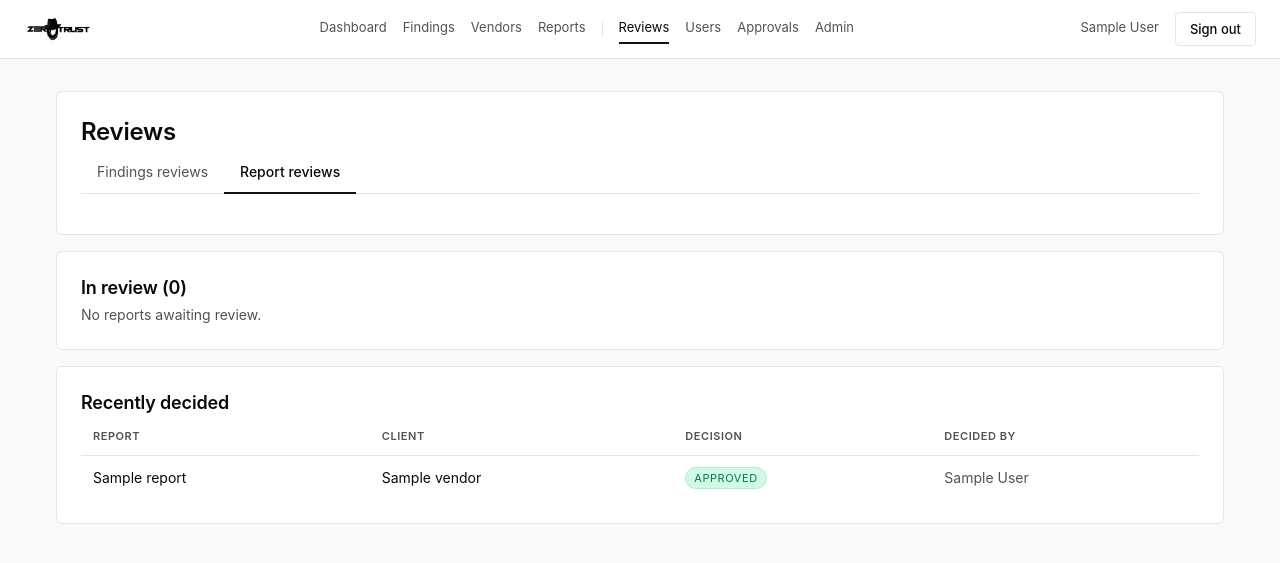
After one commit to ztoffsec/ztops, a Django app: page /super/reviews/reports/ in a window 1280 px wide. The commit adds this page. Shown: the top 563 px of the page. Run offline with Django 5.2, Linux system fonts and the light colour scheme; a user stored in the database is signed in; tables that the repository leaves empty hold one stand-in row (values such as "Sample post"); parts of the project's set-up code (start-up, migrations or seed data) failed here and were passed over; some libraries are stand-ins or nearby versions.

Commit message:
feat(reports): review workflow + visibility + export gate (Phase 4d)
Mirrors the finding review on reports.

- Status is the review lifecycle: Draft → In Review → Approved | Rejected.
  Involved editors submit/resubmit; review authorities (not the creator,
  superadmin override) approve/reject; superadmin can re-open an approved
  report. Audited (reuses the generic REVIEW_* actions, target_kind=report).
- Private review-notes thread on the report (involved + reviewers).
- Reviews area now has sub-tabs: Findings reviews (/super/reviews/) and
  Report reviews (/super/reviews/reports/), with a report review queue.

Visibility & gating (the security core):
- Approved reports are visible to anyone and exportable; non-approved are
  visible only to involved parties (creator/manager/researchers) and
  reviewers. report_detail + reports_list enforce can_user_view.
- Export gated by can_user_export (approved + can_view); no button yet
  (Phase 6 will respect it).
- Edit stays involved + superadmin. Reviewer can't approve own report.

Tests: submit/approve flow, non-reviewer + own-report approval blocked,
non-approved hidden from outsiders, approved public, review-note isolation.
344 tests; bandit/semgrep/gitleaks clean.

```diff
--- a/apps/reports/urls.py
+++ b/apps/reports/urls.py
@@ -15,6 +15,12 @@ urlpatterns = [
     path("<uuid:report_id>/edit/", views.report_edit, name="edit"),
     path("<uuid:report_id>/content/", views.report_content_edit, name="content_edit"),
     path("<uuid:report_id>/autosave/", views.report_autosave, name="autosave"),
+    # Review workflow
+    path("<uuid:report_id>/review/submit/", views.report_submit_review, name="submit_review"),
+    path("<uuid:report_id>/review/approve/", views.report_approve, name="approve"),
+    path("<uuid:report_id>/review/reject/", views.report_reject, name="reject"),
+    path("<uuid:report_id>/review/reopen/", views.report_reopen, name="reopen"),
+    path("<uuid:report_id>/review/note/", views.report_review_note_add, name="review_note_add"),
     path("<uuid:report_id>/annexes/new/", views.report_annex_new, name="annex_new"),
     path(
         "<uuid:report_id>/annexes/<uuid:annex_id>/edit/", views.report_annex_edit, name="annex_edit"
--- a/apps/reports/views.py
+++ b/apps/reports/views.py
@@ -13,6 +13,8 @@ from django.utils import timezone
 from django.views.decorators.csrf import csrf_protect
 from django.views.decorators.http import require_POST
 
+from apps.audit.models import AuditAction
+from apps.audit.services import audit
 from apps.findings.markdown import render_markdown
 from apps.findings.models import Finding, ReviewState
 from apps.findings.views import _sync_affected_hosts
@@ -24,7 +26,7 @@ from .forms import (
     ReportFindingForm,
     ReportForm,
 )
-from .models import Annex, Report
+from .models import Annex, Report, ReportReviewNote, ReportStatus
 
 if TYPE_CHECKING:
     from django.http import HttpRequest, HttpResponse
@@ -32,12 +34,20 @@ if TYPE_CHECKING:
 
 @login_required(login_url="/super/login/")
 def reports_list(request: HttpRequest) -> HttpResponse:
-    reports = list(
-        Report.objects.select_related("client", "engagement_manager")
-        .prefetch_related("scope_categories")
-        .all(),
+    qs = Report.objects.select_related("client", "engagement_manager").prefetch_related(
+        "scope_categories",
     )
-    return render(request, "tenant/reports/list.html", {"reports": reports})
+    # Non-reviewers see approved reports + the ones they are involved in.
+    if not request.user.is_review_authority:
+        from django.db.models import Q  # noqa: PLC0415
+
+        qs = qs.filter(
+            Q(status=ReportStatus.APPROVED.value)
+            | Q(created_by=request.user)
+            | Q(engagement_manager=request.user)
+            | Q(researchers=request.user),
+        ).distinct()
+    return render(request, "tenant/reports/list.html", {"reports": list(qs)})
 
 
 @login_required(login_url="/super/login/")
@@ -73,6 +83,9 @@ def report_detail(request: HttpRequest, report_id: str) -> HttpResponse:
         ).prefetch_related("researchers", "scope_categories", "contacts", "findings"),
         pk=report_id,
     )
+    # Visibility gate: non-approved reports are involved-parties + reviewers only.
+    if not report.can_user_view(request.user):
+        raise Http404
     report_findings = list(
         report.findings.select_related("vendor").order_by("-created_at"),
     )
@@ -104,6 +117,16 @@ def report_detail(request: HttpRequest, report_id: str) -> HttpResponse:
             "executive_summary_html": render_markdown(report.executive_summary),
             "conclusion_html": render_markdown(report.conclusion),
             "annexes": annexes,
+            "can_review": report.can_user_review(request.user),
+            "can_view_review_notes": report.can_user_view_review_notes(request.user),
+            "review_notes_rendered": (
+                [
+                    {"note": n, "body_html": render_markdown(n.body)}
+                    for n in report.review_notes.select_related("author").order_by("created_at")
+                ]
+                if report.can_user_view_review_notes(request.user)
+                else []
+            ),
         },
     )
 
@@ -421,3 +444,146 @@ def report_autosave(request: HttpRequest, report_id: str) -> JsonResponse:
 
     target.update(**{field: value})
     return JsonResponse({"ok": True, "saved_at": timezone.now().strftime("%H:%M:%S")})
+
+
+# ---- Report review workflow (mirrors findings) --------------------------
+
+
+def _set_report_state(
+    request: HttpRequest,
+    report: Report,
+    new_state: str,
+    action: AuditAction,
+) -> None:
+    report.status = new_state
+    report.reviewed_by = request.user
+    report.reviewed_at = timezone.now()
+    report.save(update_fields=["status", "reviewed_by", "reviewed_at"])
+    audit(
+        action=action,
+        actor=request.user,
+        request=request,
+        target_kind="report",
+        target_id=str(report.id),
+        target_label=report.name,
+        metadata={"new_state": new_state},
+    )
+
+
+@login_required(login_url="/super/login/")
+@csrf_protect
+@require_POST
+def report_submit_review(request: HttpRequest, report_id: str) -> HttpResponse:
+    """Submit a draft (or re-submit a rejected report) for review. Involved
+    editors only."""
+    report = get_object_or_404(Report, pk=report_id)
+    if not report.can_user_edit(request.user):
+        raise Http404
+    if report.status not in {ReportStatus.DRAFT.value, ReportStatus.REJECTED.value}:
+        messages.error(request, "Only a draft or rejected report can be submitted for review.")
+        return redirect("reports:detail", report_id=report.id)
+    was_rejected = report.status == ReportStatus.REJECTED.value
+    _set_report_state(
+        request,
+        report,
+        ReportStatus.IN_REVIEW.value,
+        AuditAction.REVIEW_RESUBMITTED if was_rejected else AuditAction.REVIEW_STARTED,
+    )
+    messages.success(request, "Report submitted for review.")
+    return redirect("reports:detail", report_id=report.id)
+
+
+@login_required(login_url="/super/login/")
+@csrf_protect
+@require_POST
+def report_approve(request: HttpRequest, report_id: str) -> HttpResponse:
+    report = get_object_or_404(Report, pk=report_id)
+    if not report.can_user_review(request.user):
+        raise Http404
+    if report.status != ReportStatus.IN_REVIEW.value:
+        messages.error(request, "Only a report in review can be approved.")
+        return redirect("reports:detail", report_id=report.id)
+    _set_report_state(request, report, ReportStatus.APPROVED.value, AuditAction.REVIEW_APPROVED)
+    messages.success(request, "Report approved — now visible to everyone and exportable.")
+    return redirect("reports:detail", report_id=report.id)
+
+
+@login_required(login_url="/super/login/")
+@csrf_protect
+@require_POST
+def report_reject(request: HttpRequest, report_id: str) -> HttpResponse:
+    report = get_object_or_404(Report, pk=report_id)
+    if not report.can_user_review(request.user):
+        raise Http404
+    if report.status != ReportStatus.IN_REVIEW.value:
+        messages.error(request, "Only a report in review can be rejected.")
+        return redirect("reports:detail", report_id=report.id)
+    _set_report_state(request, report, ReportStatus.REJECTED.value, AuditAction.REVIEW_REJECTED)
+    messages.success(request, "Report rejected.")
+    return redirect("reports:detail", report_id=report.id)
+
+
+@login_required(login_url="/super/login/")
+@csrf_protect
+@require_POST
+def report_reopen(request: HttpRequest, report_id: str) -> HttpResponse:
+    """Re-open an approved report for review. Superadmin only."""
+    report = get_object_or_404(Report, pk=report_id)
+    if not request.user.is_superadmin:
+        raise Http404
+    if report.status != ReportStatus.APPROVED.value:
+        messages.error(request, "Only an approved report can be re-opened.")
+        return redirect("reports:detail", report_id=report.id)
+    _set_report_state(request, report, ReportStatus.IN_REVIEW.value, AuditAction.REVIEW_STARTED)
+    messages.success(request, "Report re-opened for review.")
+    return redirect("reports:detail", report_id=report.id)
+
+
+@login_required(login_url="/super/login/")
+@csrf_protect
+@require_POST
+def report_review_note_add(request: HttpRequest, report_id: str) -> HttpResponse:
+    report = get_object_or_404(Report, pk=report_id)
+    if not report.can_user_view_review_notes(request.user):
+        raise Http404
+    body = (request.POST.get("body") or "").strip()
+    if not body:
+        messages.error(request, "Note body is empty.")
+        return redirect("reports:detail", report_id=report.id)
+    ReportReviewNote.objects.create(
+        report=report,
+        author=request.user,
+        author_email=request.user.email,
+        author_is_reviewer=report.can_user_review(request.user),
+        body=body[:200_000],
+    )
+    messages.success(request, "Review note added.")
+    return redirect("reports:detail", report_id=report.id)
+
+
+@login_required(login_url="/super/login/")
+def report_reviews_queue(request: HttpRequest) -> HttpResponse:
+    """Report-review queue (the 'Report reviews' sub-tab). Review authority
+    sees all; others see the reports they are involved in that are in review."""
+    open_qs = Report.objects.filter(status=ReportStatus.IN_REVIEW.value).select_related(
+        "client",
+        "created_by",
+    )
+    closed_qs = Report.objects.filter(
+        status__in=[ReportStatus.APPROVED.value, ReportStatus.REJECTED.value],
+    ).select_related("client", "reviewed_by")[:25]
+    if not request.user.is_review_authority:
+        from django.db.models import Q  # noqa: PLC0415
+
+        involved = (
+            Q(created_by=request.user)
+            | Q(engagement_manager=request.user)
+            | Q(researchers=request.user)
+        )
+        open_qs = open_qs.filter(involved).distinct()
+        closed_qs = closed_qs.filter(involved).distinct()
+    return render(
+        request,
+        "tenant/reports/review_queue.html",
+        {"open_reports": list(open_qs), "closed_reports": list(closed_qs)},
+    )
--- a/config/urls.py
+++ b/config/urls.py
@@ -42,6 +42,9 @@ urlpatterns = [
     path("reports/", include("apps.reports.urls")),
     path("super/", include("apps.accounts.urls")),
     path("super/approvals/", include("apps.approvals.urls")),
+    # Report reviews sub-tab must precede the findings reviews include
+    # (which matches the bare "super/reviews/" path).
+    path("super/reviews/reports/", include("apps.reports.review_urls")),
     path("super/reviews/", include("apps.findings.reviews_urls")),
     path("super/admin/", superadmin_site.urls),
 ]
--- a/templates/base.html
+++ b/templates/base.html
@@ -383,11 +383,15 @@
   .pill.review-approved      { color: #047857; border-color: #a7f3d0; background: #d1fae5; }
   .pill.review-pending       { color: #b45309; border-color: #fde68a; background: #fef3c7; }
   .pill.review-under_review  { color: #1d4ed8; border-color: #bfdbfe; background: #dbeafe; }
+  .pill.review-in_review     { color: #1d4ed8; border-color: #bfdbfe; background: #dbeafe; }
+  .pill.review-draft         { color: #475569; border-color: #cbd5e1; background: #f1f5f9; }
   .pill.review-rejected      { color: #be123c; border-color: #fecdd3; background: #ffe4e6; }
   @media (prefers-color-scheme: dark) {
     .pill.review-approved      { color: #a7f3d0; background: #022c22; border-color: #064e3b; }
     .pill.review-pending       { color: #fde68a; background: #422006; border-color: #78350f; }
     .pill.review-under_review  { color: #bfdbfe; background: #172554; border-color: #1e3a8a; }
+    .pill.review-in_review     { color: #bfdbfe; background: #172554; border-color: #1e3a8a; }
+    .pill.review-draft         { color: #cbd5e1; background: #1e293b; border-color: #334155; }
     .pill.review-rejected      { color: #fecdd3; background: #4c0519; border-color: #881337; }
   }
 
@@ -573,6 +577,11 @@
   /* utility */
   .subtle { color: var(--text-muted); }
   .mono { font-family: ui-monospace, "SF Mono", Consolas, "Liberation Mono", Menlo, monospace; font-size: 0.8125rem; }
+  /* Sub-tab nav (e.g. Reviews: Findings reviews / Report reviews). */
+  .scope-tabs { display: flex; gap: 0; border-bottom: 1px solid var(--border); margin: 0 0 1rem; flex-wrap: wrap; }
+  .scope-tabs a { padding: 0.625rem 1rem; font-size: 0.875rem; color: var(--text-muted); border-bottom: 2px solid transparent; margin-bottom: -1px; }
+  .scope-tabs a:hover { color: var(--text); text-decoration: none; }
+  .scope-tabs a.active { color: var(--text); border-bottom-color: var(--accent); font-weight: 500; }
   .host-list { list-style: none; padding: 0; margin: 0 0 1rem; }
   .host-list li { padding: 0.1875rem 0; border-bottom: 1px solid var(--border); word-break: break-all; }
   .host-list li:last-child { border-bottom: 0; }
--- a/templates/tenant/reports/list.html
+++ b/templates/tenant/reports/list.html
@@ -32,7 +32,7 @@
         <td data-label="Report"><a href="{% url 'reports:detail' r.id %}">{{ r.name }}</a></td>
         <td data-label="Client">{{ r.client.name }}</td>
         <td data-label="Manager">{{ r.engagement_manager.display_name|default:"—" }}</td>
-        <td data-label="Status"><span class="pill">{{ r.get_status_display }}</span></td>
+        <td data-label="Status"><span class="pill review-{{ r.status }}">{{ r.get_status_display }}</span></td>
         <td data-label="Dates" class="subtle">
           {{ r.engagement_start|date:"Y-m-d"|default:"—" }} → {{ r.engagement_end|date:"Y-m-d"|default:"—" }}
         </td>
--- /dev/null
+++ b/templates/tenant/reports/review_queue.html
@@ -0,0 +1,51 @@
+{% extends "base.html" %}
+
+{% block title %}Report reviews — ZTOps{% endblock %}
+
+{% block content %}
+<div class="card">
+  <h1>Reviews</h1>
+  <div class="scope-tabs">
+    <a href="{% url 'reviews:queue' %}">Findings reviews</a>
+    <a href="{% url 'report_reviews:queue' %}" class="active">Report reviews</a>
+  </div>
+</div>
+
+<div class="card">
+  <h2>In review ({{ open_reports|length }})</h2>
+  {% if open_reports %}
+  <table class="rows table-cards">
+    <thead><tr><th>Report</th><th>Client</th><th>Created by</th><th></th></tr></thead>
+    <tbody>
+      {% for r in open_reports %}
+      <tr>
+        <td data-label="Report"><a href="{% url 'reports:detail' r.id %}">{{ r.name }}</a></td>
+        <td data-label="Client">{{ r.client.name }}</td>
+        <td data-label="Created by" class="subtle">{{ r.created_by.display_name|default:"—" }}</td>
+        <td class="actions"><a href="{% url 'reports:detail' r.id %}">Review</a></td>
+      </tr>
+      {% endfor %}
+    </tbody>
+  </table>
+  {% else %}<p class="subtle">No reports awaiting review.</p>{% endif %}
+</div>
+
+{% if closed_reports %}
+<div class="card">
+  <h2>Recently decided</h2>
+  <table class="rows table-cards">
+    <thead><tr><th>Report</th><th>Client</th><th>Decision</th><th>Decided by</th></tr></thead>
+    <tbody>
+      {% for r in closed_reports %}
+      <tr>
+        <td data-label="Report"><a href="{% url 'reports:detail' r.id %}">{{ r.name }}</a></td>
+        <td data-label="Client">{{ r.client.name }}</td>
+        <td data-label="Decision"><span class="pill review-{{ r.status }}">{{ r.get_status_display }}</span></td>
+        <td data-label="Decided by" class="subtle">{{ r.reviewed_by.display_name|default:"—" }}</td>
+      </tr>
+      {% endfor %}
+    </tbody>
+  </table>
+</div>
+{% endif %}
+{% endblock %}
```
Also changed, not shown: apps/reports/models.py (+91 -4 lines), apps/reports/review_urls.py (added, +13 -0 lines), apps/reports/tests/test_reports.py (+94 -1 lines), templates/tenant/reports/detail.html (+47 -1 lines), templates/tenant/reviews/queue.html (+6 -2 lines), apps/reports/migrations/0003_report_reviewed_at_report_reviewed_by_and_more.py (added).
